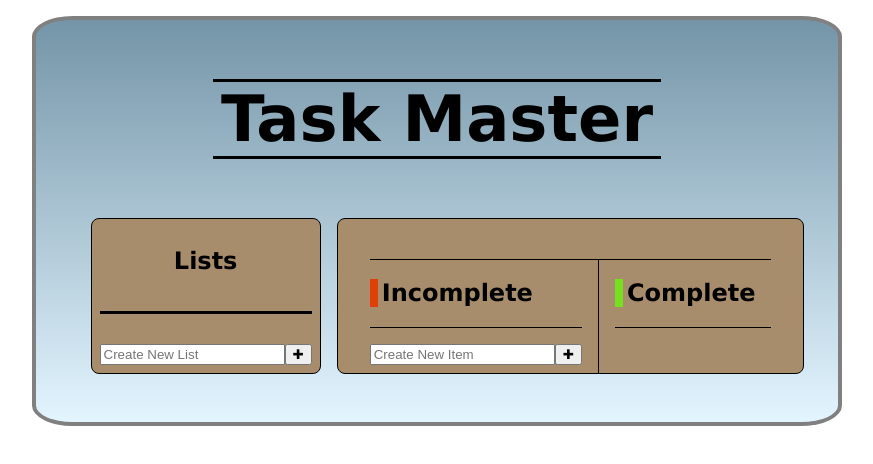
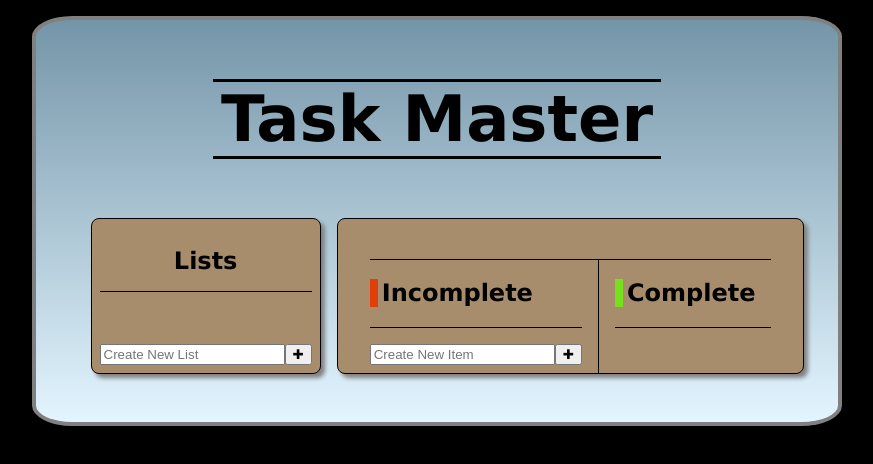
Before and after one commit to ajineer/phase-1-project, a plain HTML site: page index.html in a window 1280 px wide. Shown: the whole page, without its empty margins (203-1076 px from the left). Drawn offline with Linux system fonts and the light colour scheme; no server answers.

Commit message:
tweeked some styling

```diff
--- a/styles.css
+++ b/styles.css
@@ -1,4 +1,5 @@
 body{
+    background-color: black;
     padding: 0;
     margin: 0;
     font-family:Verdana, Geneva, Tahoma, sans-serif
@@ -43,6 +44,7 @@ h1{
 
 #toDoLists{
     background-color: #A88D6D;
+    box-shadow: .25rem .25rem .25rem grey;
     display: flex;
     flex-direction: column;
     margin-top: 1rem;
@@ -58,10 +60,11 @@ h1{
     text-align: center;
     margin-left: auto;
     margin-right: auto;
+    margin-bottom: 0;
 }
 #lists{
     padding-left: 0;
-    border-top: solid black .2rem;
+    border-top: solid black .1rem;
 }
 
 #lists li{
@@ -94,6 +97,7 @@ h1{
 
 #toDoList{
     background-color: #A88D6D;
+    box-shadow: .25rem .25rem .25rem grey;
     display: flex;
     flex-direction: column;
     margin-top: 1rem;
```
Also changed, not shown: db.json (+10 -10 lines), index.js (+6 -1 lines).
